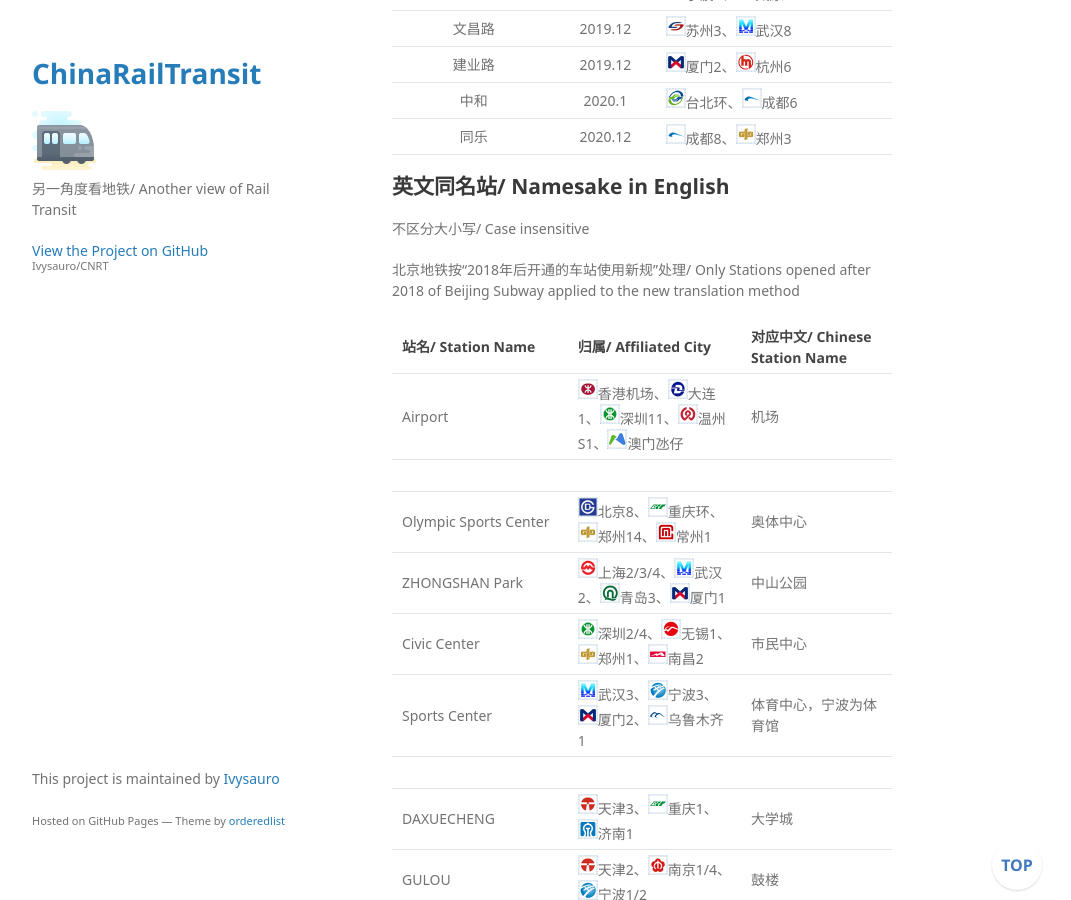
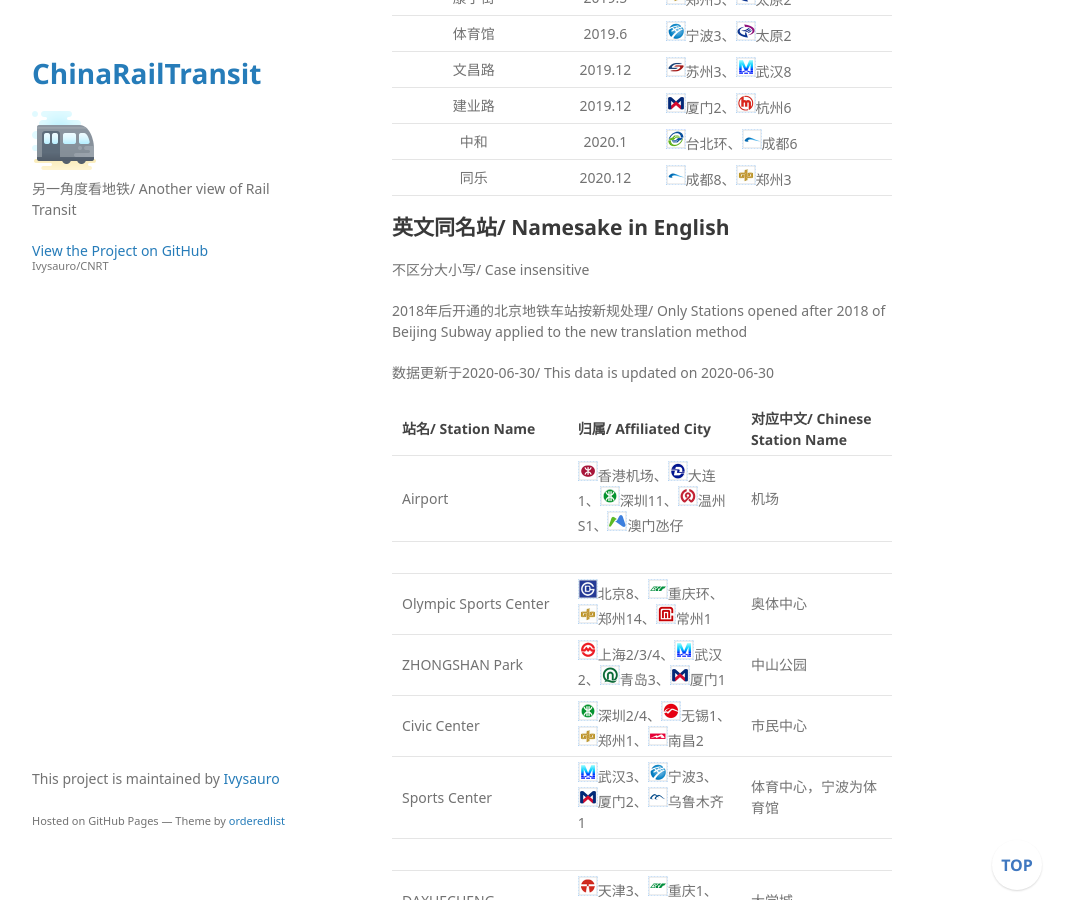
Before and after one commit to Ivysauro/CNRT, a Jekyll site: the page built from data/Namesake.md, in a window 1280 px wide and 900 px high, scrolled down 5856 px. Shown: the whole window, without its empty margins (178-1249 px from the left). Built offline with Jekyll 4.4.1, drawn with Linux system fonts in a browser that asks for light colours; some web fonts are replaced; our own code applies the rules of GitHub Pages for plain Markdown files; a script that is not in the unit is left out; some of the changed text lies outside the part shown.

Commit message:
🍉更新描述

```diff
--- a/data/Namesake.md
+++ b/data/Namesake.md
@@ -1,10 +1,12 @@
 # 同名站/ Namesake Stations
-
-按开通时间排序/ Rank by Station Open Time
 
 有轨电车站不计入/ Tram stations are not counted
 
 ## 中文同名站/ Namesake in Chinese
+
+按开通时间排序/ Rank by Station Open Time
+
+数据更新于2021-02-10/ This data is updated on 2021-02-10
 
 | 站名/ Station Name | 始于/ Since | 归属/ Affiliated City |
 | :-: | :-: | :- |
@@ -168,7 +170,9 @@
 
 不区分大小写/ Case insensitive
 
-北京地铁按“2018年后开通的车站使用新规”处理/ Only Stations opened after 2018 of Beijing Subway applied to the new translation method
+2018年后开通的北京地铁车站按新规处理/ Only Stations opened after 2018 of Beijing Subway applied to the new translation method
+
+数据更新于2020-06-30/ This data is updated on 2020-06-30
 
 | 站名/ Station Name | 归属/ Affiliated City | 对应中文/ Chinese Station Name |
 | :----------------- | :------------------- | :----------------------------- |
```
Also changed, not shown: other parts of data/Namesake.md (+0 -2 lines).
